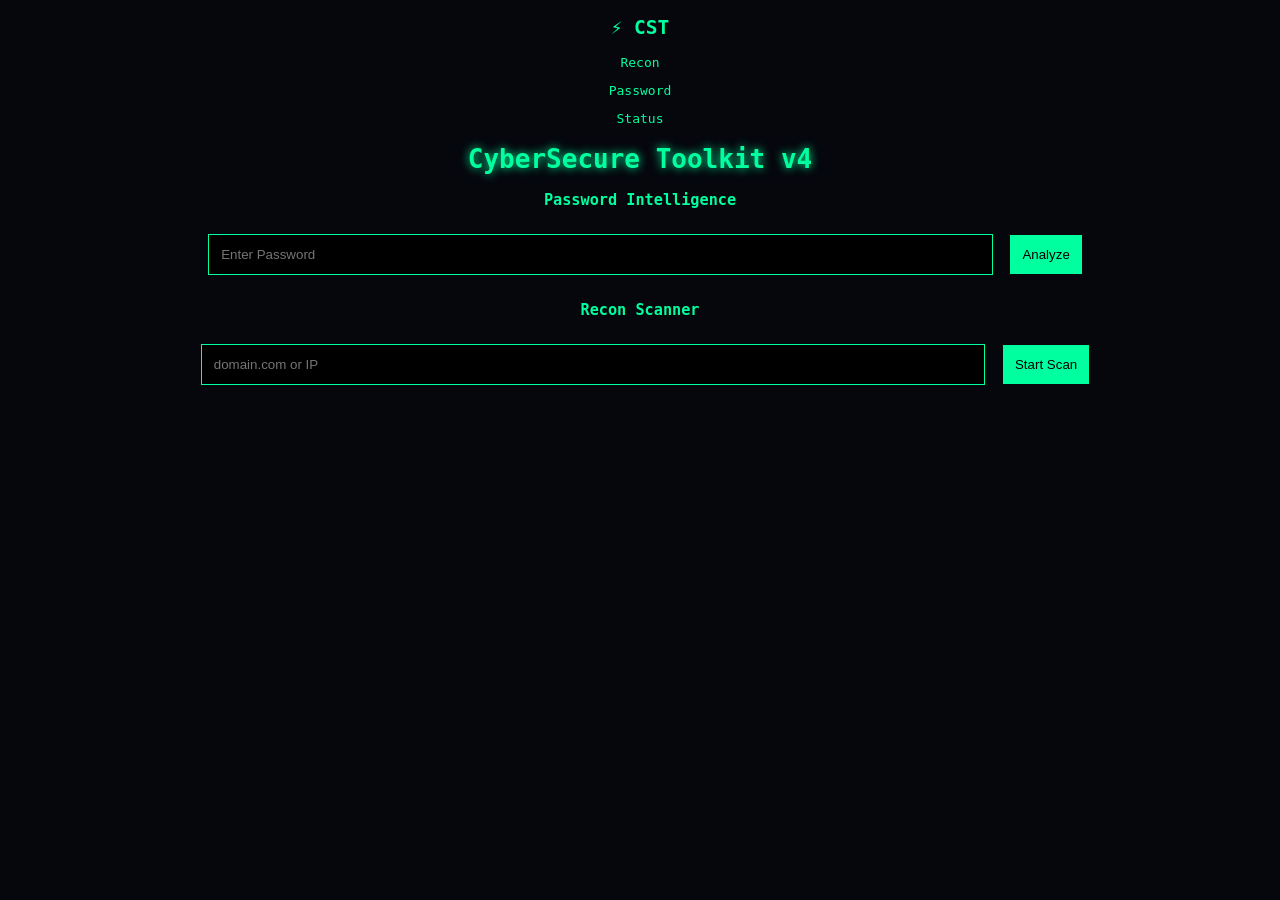
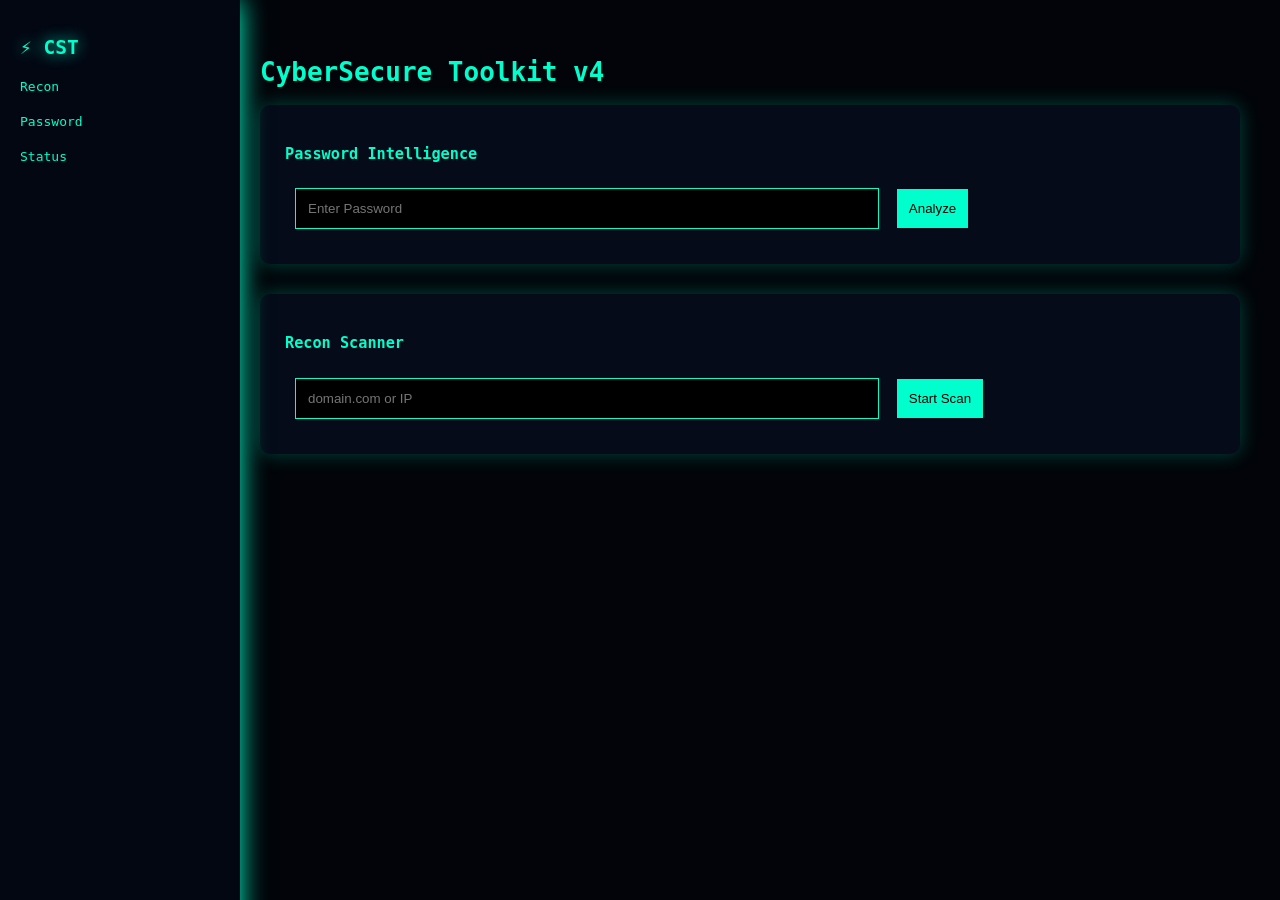
Before and after one commit to Melon006/CyberSecureToolkit, a Flask app: page / in a window 1280 px wide. Run offline with Flask 3, Linux system fonts and the light colour scheme; parts of the project's set-up code (start-up, migrations or seed data) failed here and were passed over.

Commit message:
Refactor CSS styles for improved design

```diff
--- a/static/style.css
+++ b/static/style.css
@@ -1,51 +1,72 @@
 body{
-background:#05070d;
-color:#00ff9f;
+margin:0;
+background:#020409;
 font-family:monospace;
-text-align:center;
+color:#00ffcc;
 }
 
-h1{
-color:#00ff9f;
-text-shadow:0 0 10px #00ff9f;
+.sidebar{
+position:fixed;
+width:200px;
+height:100vh;
+background:#030712;
+box-shadow:0 0 25px #00ffcc;
+padding:20px;
 }
 
-.panel{
-background:#0f172a;
-width:65%;
-margin:auto;
-padding:30px;
-border-radius:12px;
-box-shadow:0 0 25px #00ff9f;
+.sidebar h2{
+text-shadow:0 0 15px #00ffcc;
+}
+
+.sidebar p{
+margin:20px 0;
+}
+
+.main{
+margin-left:220px;
+padding:40px;
+}
+
+.card{
+background:#050b18;
+padding:25px;
+margin-bottom:30px;
+border-radius:10px;
+box-shadow:0 0 20px #00ffcc44;
 }
 
 input{
 width:60%;
 padding:12px;
+background:black;
+border:1px solid #00ffcc;
+color:#00ffcc;
 margin:10px;
-background:black;
-color:#00ff9f;
-border:1px solid #00ff9f;
 }
 
 button{
 padding:12px;
-background:#00ff9f;
+background:#00ffcc;
 border:none;
 cursor:pointer;
 }
 
 button:hover{
-background:#00cc7a;
+box-shadow:0 0 15px #00ffcc;
 }
 
 .terminal{
 background:black;
 padding:20px;
-text-align:left;
-margin-top:20px;
-border-radius:8px;
 height:260px;
 overflow:auto;
-box-shadow:0 0 15px #00ff9f inset;
+box-shadow:0 0 20px #00ffcc inset;
 }
+
+.open{
+color:#00ff00;
+}
+
+.done{
+color:#00ffff;
+}
```
